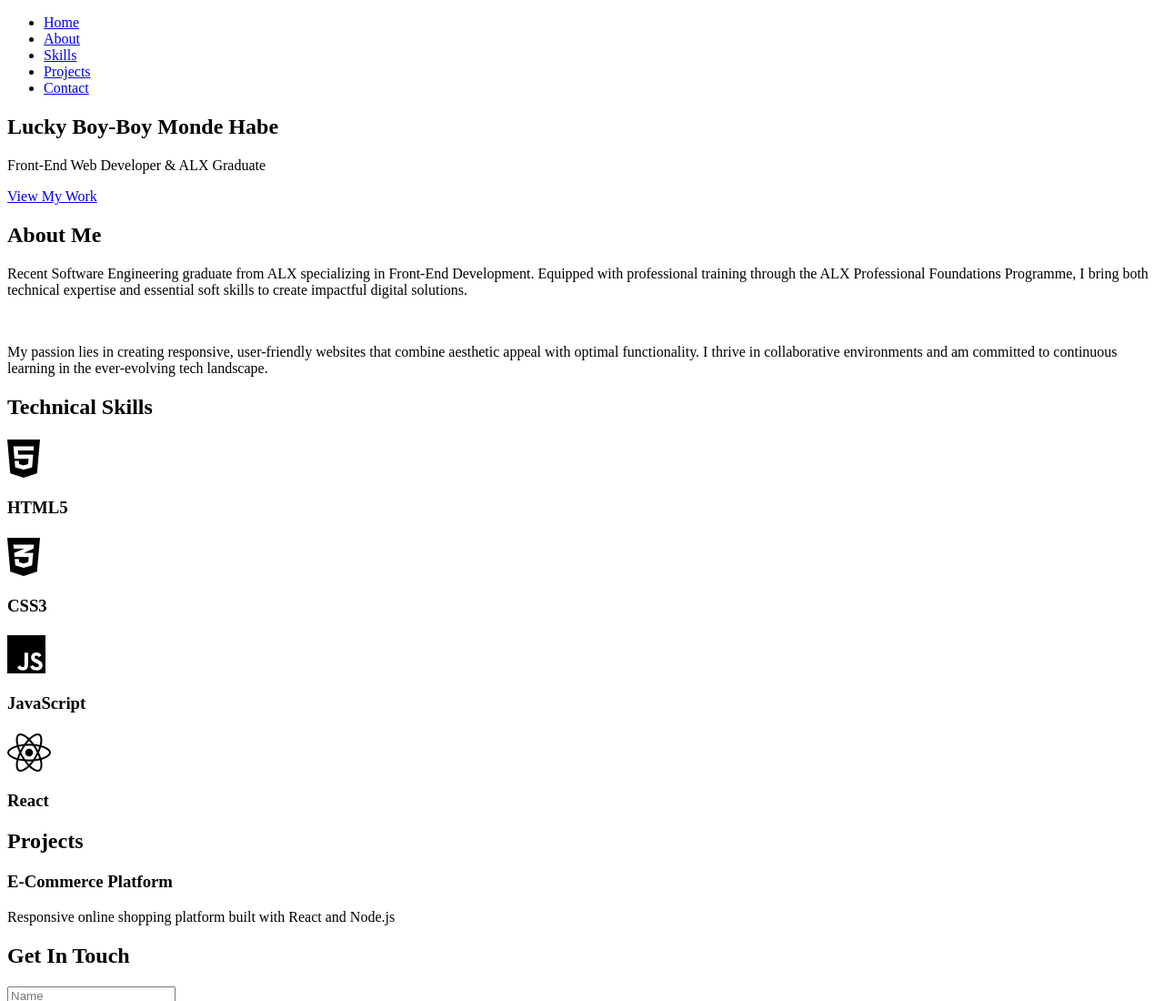
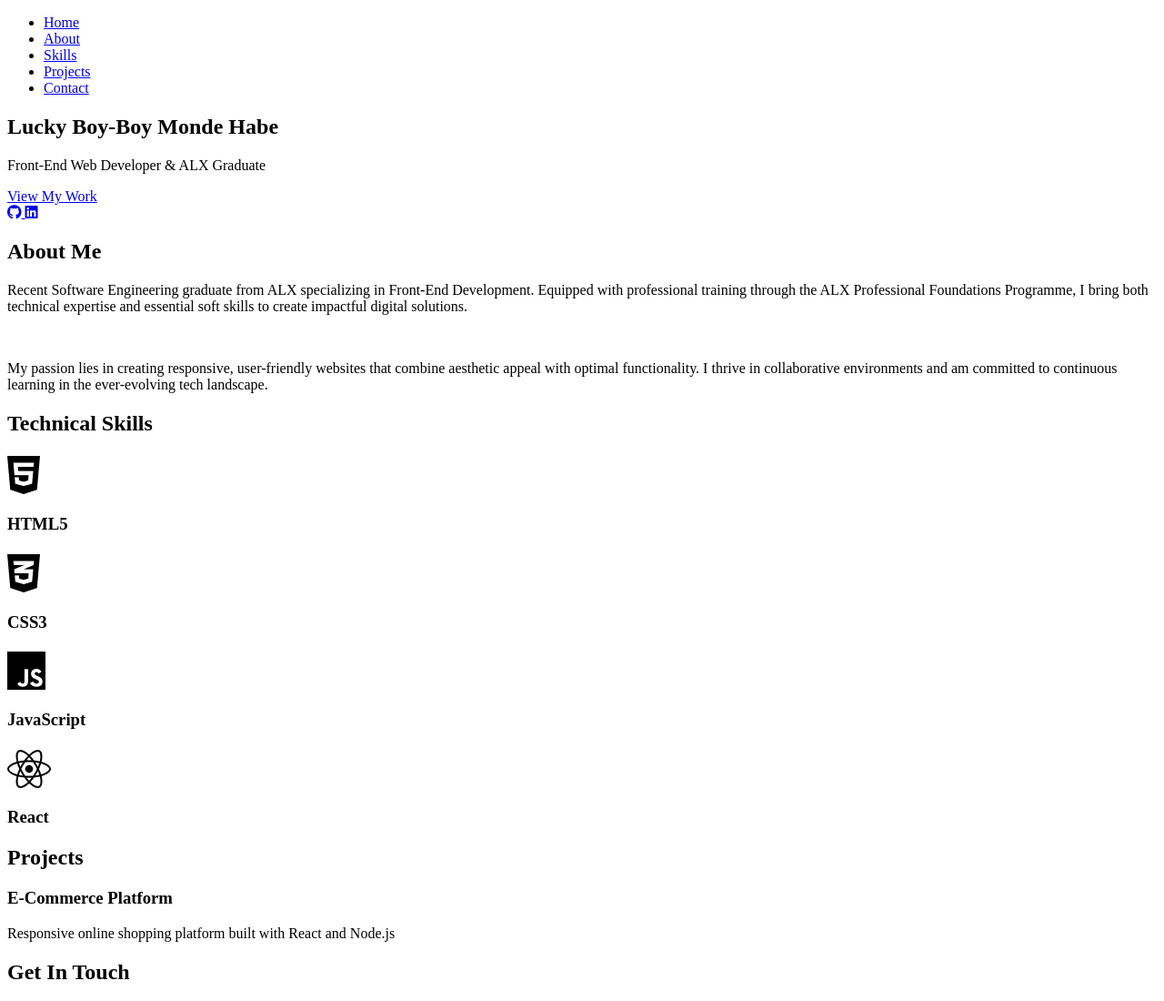
Before and after one commit to luckyhabe/WebPortfolio, a plain HTML site: page index.html in a window 1280 px wide. Shown: the top 1100 px of the page at 91% size. Drawn offline with Linux system fonts and the light colour scheme.

Commit message:
Updated The Hero Section

```diff
--- a/index.html
+++ b/index.html
@@ -11,7 +11,7 @@
     </style>
 </head>
 <body>
-    <!-- Navigation -->
+
     <nav class="navbar">
         <ul class="nav-links">
             <li><a href="#home">Home</a></li>
@@ -22,16 +22,23 @@
         </ul>
     </nav>
 
-    <!-- Hero Section -->
     <section id="home" class="hero">
         <div class="hero-content">
             <h1>Lucky Boy-Boy Monde Habe</h1>
             <p>Front-End Web Developer & ALX Graduate</p>
             <a href="#projects" class="btn">View My Work</a>
+
+            <div class="social-links hero-social">
+                <a href="https://github.com/luckyhabe/" target="_blank" rel="noopener noreferrer" aria-label="GitHub">
+                    <i class="fab fa-github"></i>
+                </a>
+                <a href="https://www.linkedin.com/in/lucky-habe-b87a10289" target="_blank" rel="noopener noreferrer" aria-label="LinkedIn">
+                    <i class="fab fa-linkedin"></i>
+                </a>
+            </div>
         </div>
     </section>
 
-    <!-- About Section -->
     <section id="about" class="section">
         <h2 class="section-title">About Me</h2>
         <div class="about-content">
@@ -43,7 +50,6 @@
         </div>
     </section>
 
-    <!-- Skills Section -->
     <section id="skills" class="section">
         <h2 class="section-title">Technical Skills</h2>
         <div class="skills-container">
```
